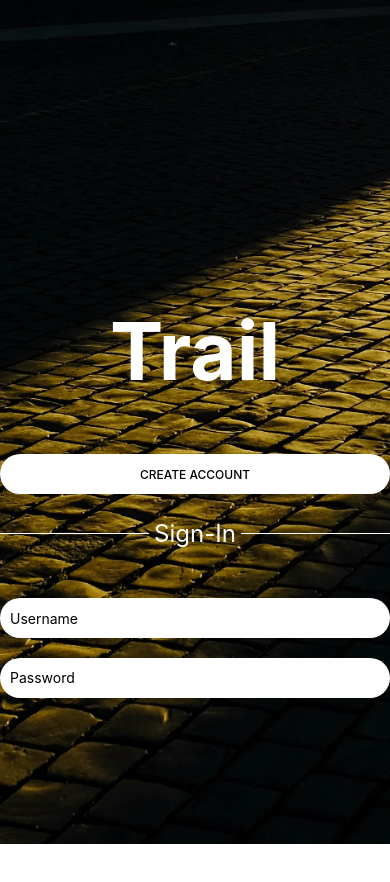
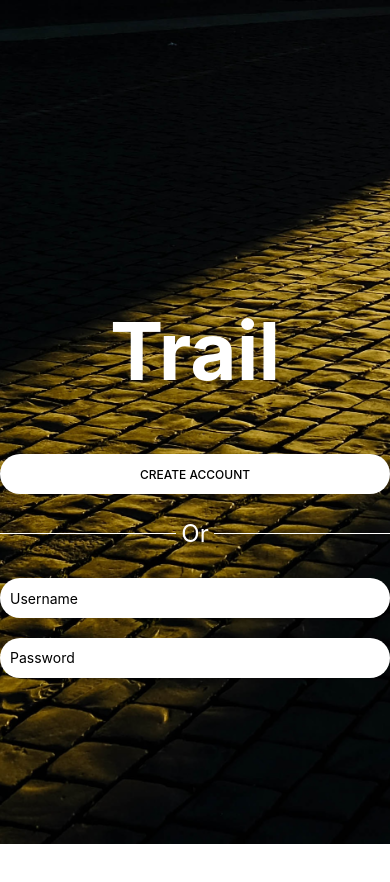
Before and after one commit to Travyon/Trail, a React Native app: screen /Login in a window 390 px wide. Shown: the top 882 px of the page. Built offline with nearby package versions, Linux system fonts and the light colour scheme.

Commit message:
adding sign-in funcionality

```diff
--- a/App.js
+++ b/App.js
@@ -22,7 +22,7 @@ const App = () => {
         <Stack.Screen name="Login" component={LoginScreen}/>
         <Stack.Screen name="Register" component={CreateAccount}/>
       </Stack.Navigator>
-      <StatusBar backgroundColor='white' barStyle='light-content' />
+      <StatusBar backgroundColor='white' barStyle='dark-content' />
     </NavigationContainer>
   );
 }
--- a/components/CreateAccount/index.js
+++ b/components/CreateAccount/index.js
@@ -1,10 +1,13 @@
 import React from "react";
-import {View} from 'react-native';
+import {View ,Text} from 'react-native';
 import styles from "./styles";
 
 const CreateAccount = () => {
     return(
-        <View style={styles.thebackground}>
+        <View style={styles.container}>
+            <View style={styles.color}>
+                <Text style={styles.title}> Create  Account</Text>
+            </View>
 
         </View>
     )
--- a/components/CreateAccount/styles.js
+++ b/components/CreateAccount/styles.js
@@ -1,9 +1,18 @@
 import { StyleSheet } from "react-native";
 
 const styles = StyleSheet.create({
-    thebackground:{
-        background: 'white'
-    }
+    container:{
+        width: '100%',
+        height: '100%',
+    },
+
+    title:{
+        marginTop: 185,
+        fontSize: '30px',
+        fontWeight: '700',
+        textAlign: 'center'
+    },
+
 })
 
 export default styles;
--- a/components/HorizontalLine/index.js
+++ b/components/HorizontalLine/index.js
@@ -8,7 +8,7 @@ const HorizontalLine = () => {
 return(
 <View style={styles.container}>
     <View style={styles.lineView} />
-    <Text style={styles.lineText}>Sign-In</Text>
+    <Text style={styles.lineText}>Or</Text>
     <View style={styles.lineStyle} />
 </View>
 
--- /dev/null
+++ b/components/SignIn/index.js
@@ -0,0 +1,21 @@
+import React from 'react';
+import {View, Button, Text, Pressable} from 'react-native';
+import styles from './styles';
+
+const SignIn = (props) => {
+    const {onPress, type} = props;
+    const backgroundColor = type === 'primary' ? 'black' : 'white';
+    return (
+        <View>
+            <Pressable style=
+            //Array is used to merge 2 styles together
+            {[styles.button, {backgroundColor: backgroundColor} ]}
+            //function called everytime users press the screen
+            onPress={()=> onPress()}>
+
+            </Pressable>
+        </View>
+    )
+}
+
+export default SignIn
--- /dev/null
+++ b/components/SignIn/styles.js
@@ -0,0 +1,8 @@
+import { StyleSheet } from "react-native";
+
+const styles = StyleSheet.create({
+
+
+})
+
+export default styles;
--- a/components/StyledButton/index.js
+++ b/components/StyledButton/index.js
@@ -29,6 +29,7 @@ const StyledButton = (props) => {
             <HorizontalLine/>
 
 
+
         </View>
 
 
--- a/components/TextField/styles.js
+++ b/components/TextField/styles.js
@@ -5,7 +5,7 @@ const styles = StyleSheet.create({
     input: {
      backgroundColor: "white",
      height: 40,
-     marginTop: 50,
+     marginTop: 30,
      borderRadius: 20,
      padding: 10
    },
--- a/components/loginScreen/index.js
+++ b/components/loginScreen/index.js
@@ -4,6 +4,8 @@ import styles from './styles';
 import TextField from "../TextField";
 import StyledButton from "../StyledButton";
 import { useNavigation } from '@react-navigation/native'
+import * as SecureStore from 'expo-secure-store';
+import SignIn from "../SignIn";
 
 
 
@@ -32,6 +34,12 @@ const LoginScreen = (props) =>{
             type='primary'
           />
 
+          <SignIn
+          content={"Login"}
+          onPress={()=> navigation.navigate('Login')}
+          />
+
+
         </View>
     );
 }
--- a/package.json
+++ b/package.json
@@ -14,9 +14,11 @@
     "expo": "~46.0.9",
     "expo-status-bar": "~1.4.0",
     "react": "18.0.0",
-    "react-native": "0.69.5",
+    "react-native": "0.69.6",
     "react-native-safe-area-context": "4.3.1",
-    "react-native-screens": "~3.15.0"
+    "react-native-screens": "~3.15.0",
+    "react-native-secure-store": "^1.0.3",
+    "expo-secure-store": "~11.3.0"
   },
   "devDependencies": {
     "@babel/core": "^7.12.9"
```
Also changed, not shown: CreateAccount.js (deleted), 1 other file (tests, documents, lock files or other folders).
